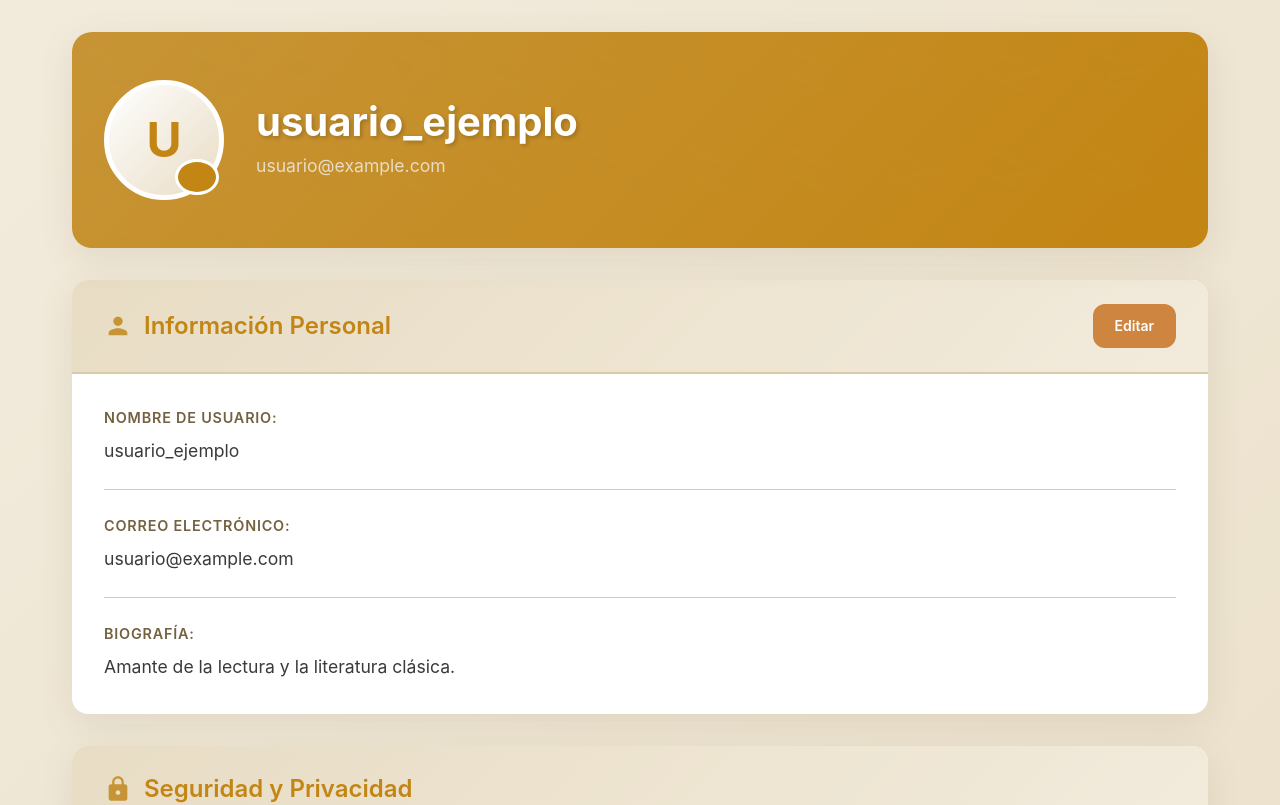
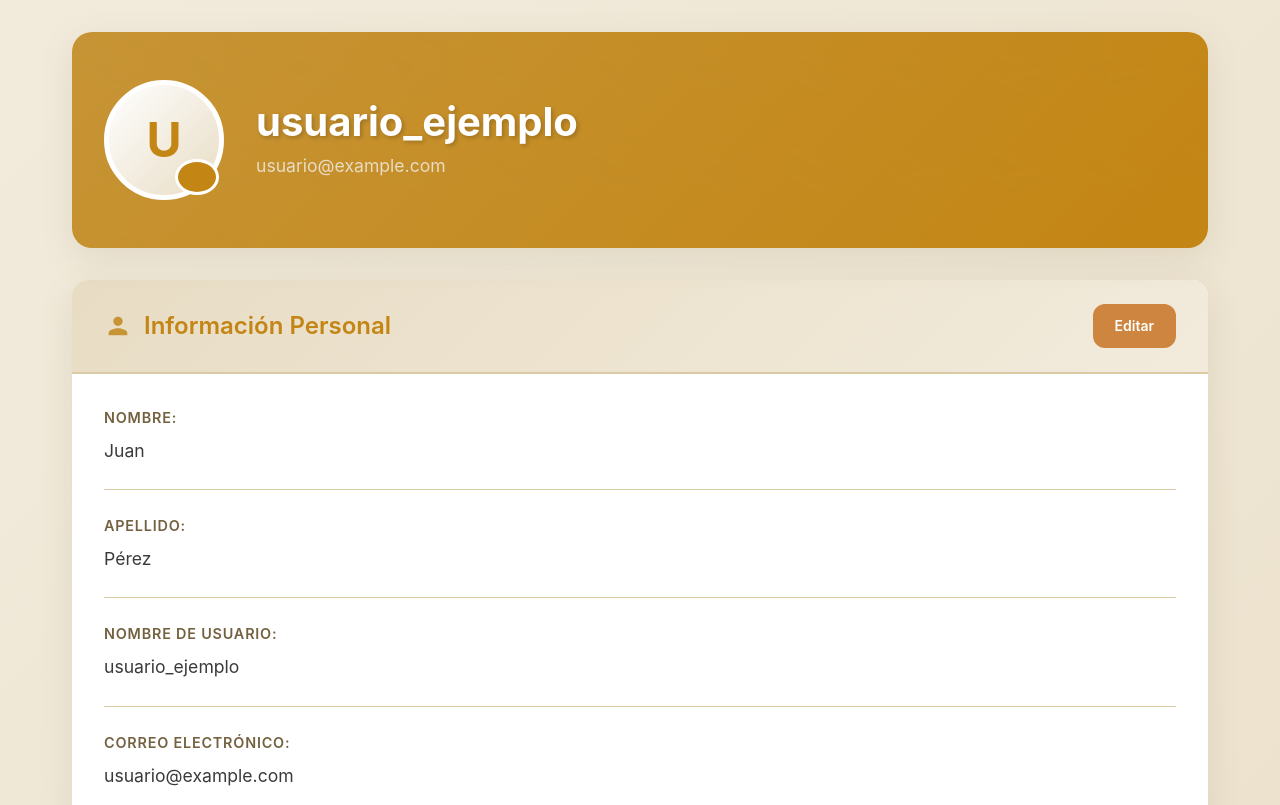
Before and after one commit to MauricioMontes-UCA/webapp-frontend, a React (Vite) app: page /profile in a window 1280 px wide. Shown: the top 805 px of the page. Built offline with nearby package versions, Linux system fonts and the light colour scheme.

Commit message:
Agregar campos de nombre y apellido al perfil de usuario

```diff
--- a/src/pages/UserProfile/UserProfile.jsx
+++ b/src/pages/UserProfile/UserProfile.jsx
@@ -11,6 +11,8 @@ const UserProfile = () => {
 
   // Estados del perfil de usuario
   const [userData, setUserData] = useState({
+    firstName: 'Juan',
+    lastName: 'Pérez',
     username: 'usuario_ejemplo',
     email: 'usuario@example.com',
     bio: 'Amante de la lectura y la literatura clásica.'
@@ -50,6 +52,18 @@ const UserProfile = () => {
   // Validar formulario de perfil
   const validateProfile = () => {
     const newErrors = {};
+
+    if (!formData.firstName) {
+      newErrors.firstName = 'El nombre es obligatorio';
+    } else if (formData.firstName.length < 2) {
+      newErrors.firstName = 'Debe tener al menos 2 caracteres';
+    }
+
+    if (!formData.lastName) {
+      newErrors.lastName = 'El apellido es obligatorio';
+    } else if (formData.lastName.length < 2) {
+      newErrors.lastName = 'Debe tener al menos 2 caracteres';
+    }
 
     if (!formData.username) {
       newErrors.username = 'El nombre de usuario es obligatorio';
@@ -169,6 +183,22 @@ const UserProfile = () => {
               {editMode ? (
                 <div className="edit-form">
                   <InputField
+                    label="Nombre"
+                    type="text"
+                    value={formData.firstName}
+                    onChange={(e) => handleInputChange('firstName', e.target.value)}
+                    error={errors.firstName}
+                    placeholder="Ingresa tu nombre"
+                  />
+                  <InputField
+                    label="Apellido"
+                    type="text"
+                    value={formData.lastName}
+                    onChange={(e) => handleInputChange('lastName', e.target.value)}
+                    error={errors.lastName}
+                    placeholder="Ingresa tu apellido"
+                  />
+                  <InputField
                     label="Nombre de usuario"
                     type="text"
                     value={formData.username}
@@ -212,6 +242,14 @@ const UserProfile = () => {
                 </div>
               ) : (
                 <div className="info-display">
+                  <div className="info-item">
+                    <span className="info-label">Nombre:</span>
+                    <span className="info-value">{userData.firstName}</span>
+                  </div>
+                  <div className="info-item">
+                    <span className="info-label">Apellido:</span>
+                    <span className="info-value">{userData.lastName}</span>
+                  </div>
                   <div className="info-item">
                     <span className="info-label">Nombre de usuario:</span>
                     <span className="info-value">{userData.username}</span>
```
